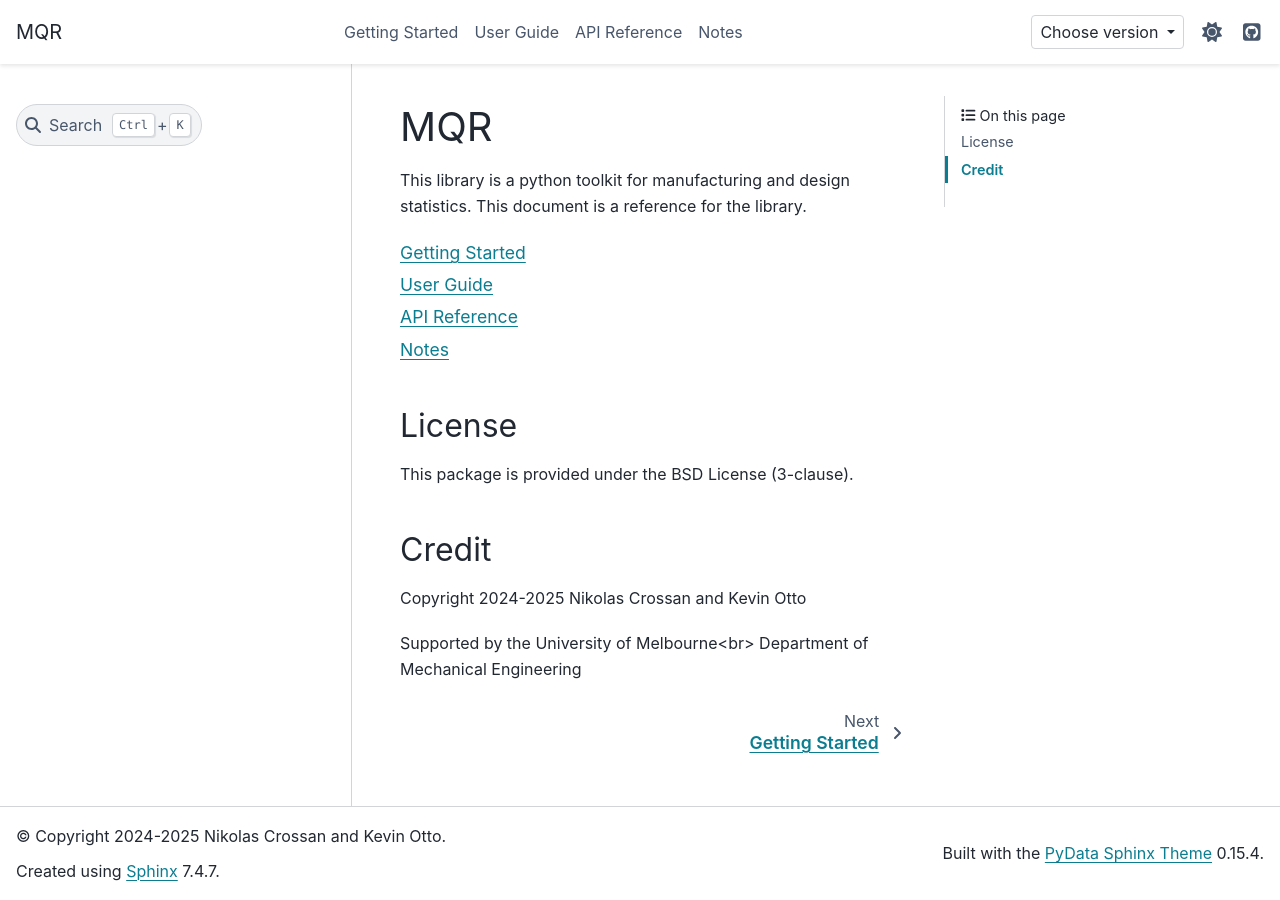
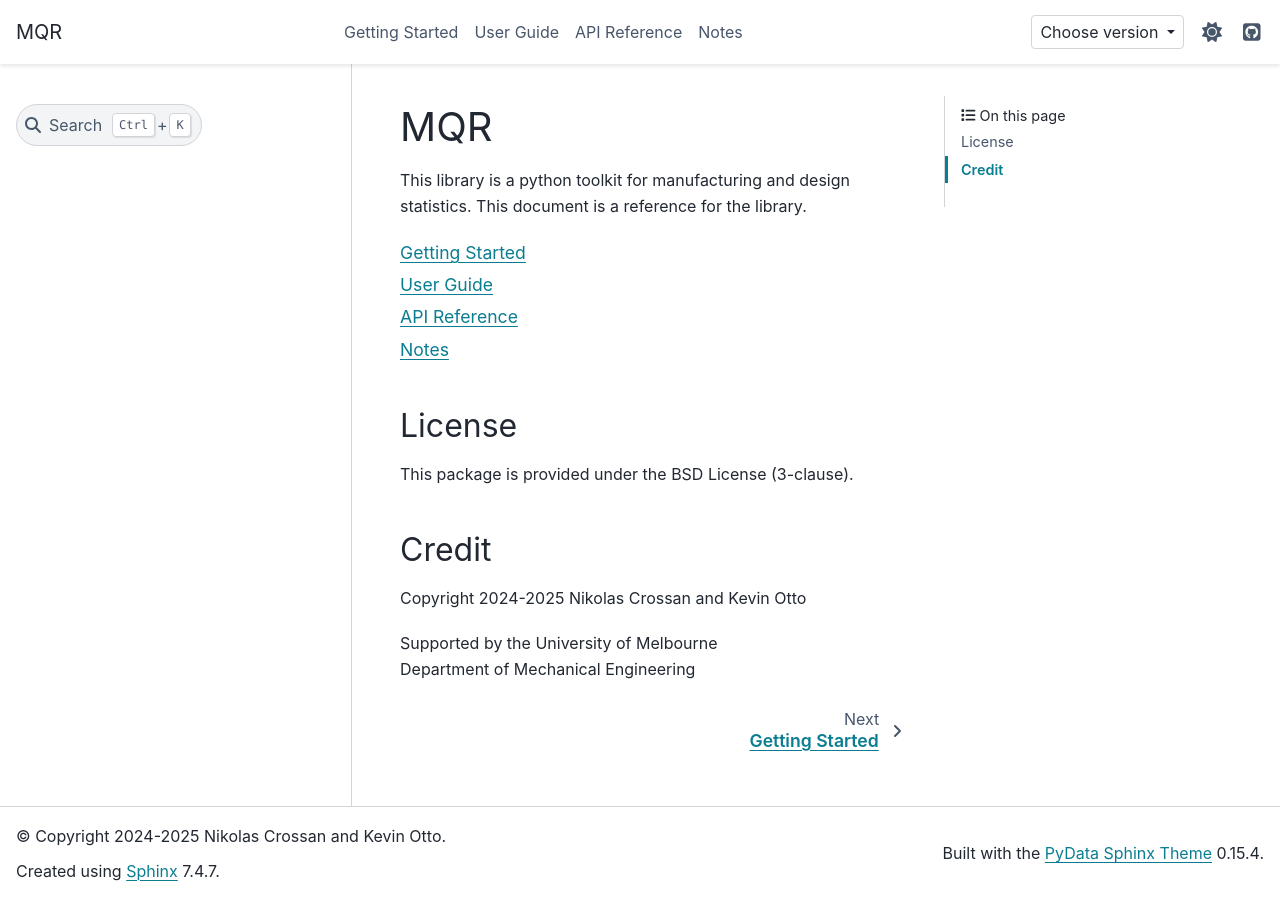
Before and after one commit to nklsxn/mqr, a Sphinx documentation site: the page built from docs/index.rst, in a window 1280 px wide. Built offline with Sphinx 7.4.7 and the PyData theme 0.15.4, drawn with Linux system fonts in a browser that asks for light colours.

Commit message:
doc #2: use correct form of break for rst

```diff
--- a/docs/index.rst
+++ b/docs/index.rst
@@ -23,5 +23,5 @@ Credit
 ------
 Copyright 2024-2025 Nikolas Crossan and Kevin Otto
 
-Supported by the University of Melbourne<br>
-Department of Mechanical Engineering
+| Supported by the University of Melbourne
+| Department of Mechanical Engineering
```
